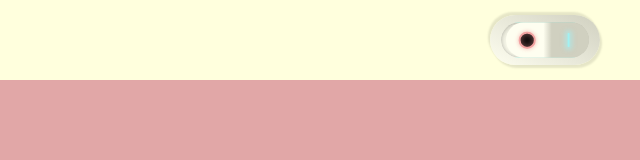
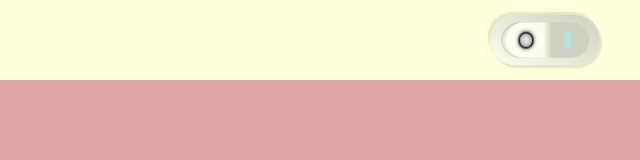
Before and after one commit to shanth1/neumorphism, a website built with webpack: page src/index.html in a window 1280 px wide. Shown: the top 160 px of the page, 640-1280 px from the left. Built offline with nearby package versions, Linux system fonts and the light colour scheme.

Commit message:
fixed index.html no-power style
changed started style class to switchers__icon-off_no-power

```diff
--- a/src/index.html
+++ b/src/index.html
@@ -25,7 +25,7 @@
             <!-- Icons for inner -->
             <div class="switchers__icons switchers__icons_position_right">
                 <div class="switchers__icon-on switchers__icon-on_power"></div>
-                <div class="switchers__icon-off switchers__icon-off_power"></div>
+                <div class="switchers__icon-off switchers__icon-off_no-power"></div>
             </div>
             <!-- Triggers -->
             <div class="switchers__trigger"></div>
```
Also changed, not shown: dist/index.html, 4 other files.
